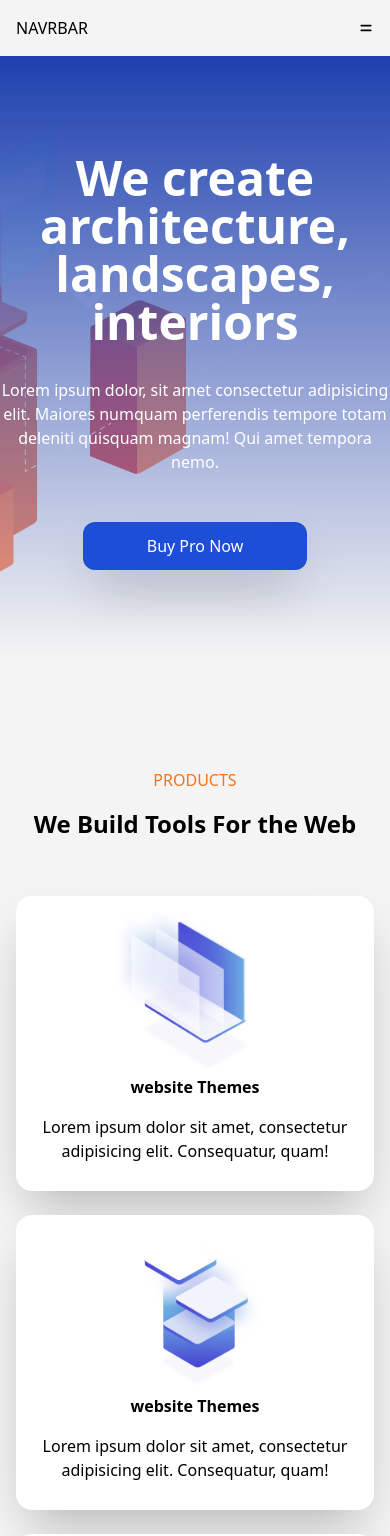
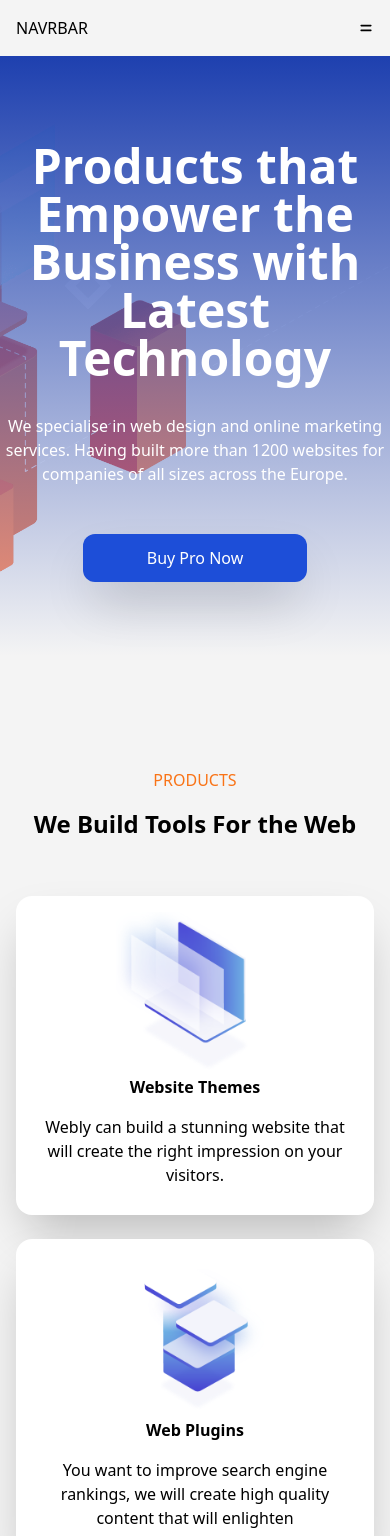
Before and after one commit to rasifrana/construction-react-app, a React (Create React App) app: page / in a window 390 px wide. Shown: the top 1536 px of the page. Built offline with nearby package versions, Linux system fonts and the light colour scheme.

Commit message:
adding responsiveness

```diff
--- a/src/App.js
+++ b/src/App.js
@@ -1,6 +1,6 @@
 import Navbar from './components/Navbar';
 import Welcome from './components/Welcome';
-import Tools from './components/Tools'
+import Products from './components/Products'
 import Elements from './components/Elements';
 import Features from './components/Features';
 import Responsive from './components/Responsive';
@@ -14,7 +14,7 @@ function App() {
 
       <Navbar />
       <Welcome />
-      <Tools />
+      <Products />
       <Elements />
       <Features />
       <Responsive />
--- a/src/components/Elements.jsx
+++ b/src/components/Elements.jsx
@@ -10,8 +10,8 @@ const Elements = () => {
                 </div>
                 <div className="element-content-container p-4 text-center md:text-left">
                     <p className=" uppercase text-orange-500 mb-4">ELEMENTS</p>
-                    <h2 className=" text-2xl font-bold">We Build Tools For the Web</h2>
-                    <p>Lorem ipsum, dolor sit amet consectetur adipisicing elit. Consequuntur, facere quibusdam qui obcaecati, atque quia odit, nihil error nemo nam doloremque deleniti labore quisquam iste illo totam dolor vel aperiam.</p>
+                    <h2 className=" text-2xl font-bold mb-3">Everything You Need With Just One Tool</h2>
+                    <p>Your beautiful website is incomplete without the right copy. Our in-house copywriters will craft quality copy that will engage visitors and propel them into action. In fact, content is an important part of your online strategy. Whether you want to build links or improve search engine rankings, our content writers will create high quality content that will enlighten, engage and convert.</p>
                 </div>
             </div>
         </section>
--- a/src/components/Features.jsx
+++ b/src/components/Features.jsx
@@ -25,31 +25,31 @@ const Features = () => {
         },
         {
             img: box2,
-            heading: 'Responsive Themes'
+            heading: 'Full Customization'
         },
         {
             img: box3,
-            heading: 'Responsive Themes'
+            heading: 'World Class Support'
         },
         {
             img: box4,
-            heading: 'Responsive Themes'
+            heading: '3rd Party Support'
         },
         {
             img: box5,
-            heading: 'Responsive Themes'
+            heading: 'Update & Fixes'
         },
         {
             img: box6,
-            heading: 'Responsive Themes'
+            heading: 'User Roles'
         },
         {
             img: box7,
-            heading: 'Responsive Themes'
+            heading: 'Robust Documentation'
         },
         {
             img: box8,
-            heading: 'Responsive Themes'
+            heading: 'Built in Analytics'
         }
 
     ];
--- a/src/components/Footer.jsx
+++ b/src/components/Footer.jsx
@@ -5,7 +5,7 @@ const Footer = () => {
         <footer className="footer mt-20 bg-cover bg-top" id="footer">
             <div className="wrapper text-center py-20 px-2 text-white">
                 <h2 className=" font-bold text-3xl">Join Today</h2>
-                <p className="md:w-1/2 mx-auto my-6">Lorem ipsum dolor sit amet consectetur adipisicing elit. Magni a corporis culpa, aperiam dolores corrupti sint ad ut incidunt quas in dolore aliquam sequi consequuntur perferendis debitis asperiores sed molestiae!</p>
+                <p className="md:w-1/2 mx-auto my-6">Are you losing visitors? Perhaps it has something to do with your website design. Customers tend to think less of a business that has an outdated website!</p>
                 <a href=" " className='py-3 px-16 mt-4 inline-block bg-blue-700 text-white rounded-2xl shadow-2xl' >Get Started</a>
             </div>
         </footer>
--- a/src/components/Tools.jsx
+++ b/src/components/Products.jsx
@@ -5,32 +5,32 @@ import tools4 from '../images/tools-4.png'
 
 import Card from "./Card";
 
-const Tools = () => {
+const Products = () => {
 
     const cardData = [
         {
             id: 1,
             img: tools1,
-            heading: 'website Themes',
-            para: ' Lorem ipsum dolor sit amet, consectetur adipisicing elit. Consequatur, quam!'
+            heading: 'Website Themes',
+            para: 'Webly can build a stunning website that will create the right impression on your visitors.'
         },
         {
             id: 2,
             img: tools2,
-            heading: 'website Themes',
-            para: ' Lorem ipsum dolor sit amet, consectetur adipisicing elit. Consequatur, quam!'
+            heading: 'Web Plugins',
+            para: 'You want to improve search engine rankings, we will create high quality content that will enlighten'
         },
         {
             id: 3,
             img: tools3,
-            heading: 'website Themes',
-            para: ' Lorem ipsum dolor sit amet, consectetur adipisicing elit. Consequatur, quam!'
+            heading: 'Lead Generation',
+            para: 'You are looking to generate leads online we can build a website that will deliver the results'
         },
         {
             id: 4,
             img: tools4,
-            heading: 'website Themes',
-            para: ' Lorem ipsum dolor sit amet, consectetur adipisicing elit. Consequatur, quam!'
+            heading: 'SEO',
+            para: ' Our SEO specialists will create a custom SEO strategy to help generate targeted traffic to your website'
         }
 
     ]
@@ -38,7 +38,7 @@ const Tools = () => {
 
 
     return (
-        <section className="md:py-40 py-24 wrapper p-4">
+        <section className="md:py-40 pt-24 wrapper p-4">
             <div className="text-center my-4 pb-10">
                 <p className=" uppercase text-orange-500 mb-4">PRODUCTS</p>
                 <h2 className=" text-2xl font-bold">We Build Tools For the Web</h2>
@@ -52,4 +52,4 @@ const Tools = () => {
     );
 }
 
-export default Tools;
+export default Products;
--- a/src/components/Responsive.jsx
+++ b/src/components/Responsive.jsx
@@ -6,9 +6,9 @@ const Responsive = () => {
         <section className="responsive-section md:mt-28 bg-cover">
             <div className="element-container wrapper my-20 ">
                 <div className="element-content-container text-center md:text-left p-4 md:w-1/2">
-                    <p className=" uppercase text-orange-500 mb-4">PRODUCTS</p>
-                    <h2 className=" text-2xl my-6 font-bold">We Build Tools For the Web</h2>
-                    <p>Lorem ipsum, dolor sit amet consectetur adipisicing elit. Consequuntur, facere quibusdam qui obcaecati, atque quia odit, nihil error nemo nam doloremque deleniti labore quisquam iste illo totam dolor vel aperiam.</p>
+                    <p className=" uppercase text-orange-500 mb-4">Fully Responsive</p>
+                    <h2 className=" text-2xl my-6 font-bold">Build For & Tested on All Major Platforms & Devices</h2>
+                    <p>We take the guesswork out of your digital strategy so you can focus on your core functions while we drive highly targeted traffic your way. In fact, many of our clients have doubled their sales without spending a penny more than their current marketing budget. Even you can enjoy these results. You just need the right online marketing team working for you.</p>
                     <div className="btn  my-4">
                         <a href=" " className='py-3 px-16 mt-4 inline-block bg-blue-700 text-white rounded-2xl shadow-2xl' >Get Started</a>
                     </div>
--- a/src/components/Welcome.jsx
+++ b/src/components/Welcome.jsx
@@ -13,8 +13,8 @@ const Welcome = () => {
                 <div className="lg:w-3/4 mx-auto h-full flex justify-center items-center flex-col text-white text-center py-4 md:py-16 sm:pt-40 md:pt-60">
 
 
-                    <h1 className=' font-bold mt-3 text-5xl ' >We create architecture, landscapes, interiors</h1>
-                    <p className='py-8  lg:w-1/2 mx-auto'>Lorem ipsum dolor, sit amet consectetur adipisicing elit. Maiores numquam perferendis tempore totam deleniti quisquam magnam! Qui amet tempora nemo.</p>
+                    <h1 className=' font-bold mt-3 text-5xl ' >Products that Empower the Business with Latest Technology</h1>
+                    <p className='py-8  lg:w-1/2 mx-auto'>We specialise in web design and online marketing services. Having built more than 1200 websites for companies of all sizes across the Europe.</p>
 
                     <a href=" " className='py-3 px-16 mt-4 inline-block bg-blue-700 rounded-xl shadow-2xl' >Buy Pro Now</a>
 
```
Also changed, not shown: src/components/Carousel.jsx (+4 -4 lines), src/components/Pricing.jsx (+16 -16 lines).
